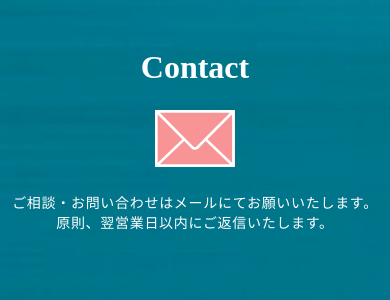
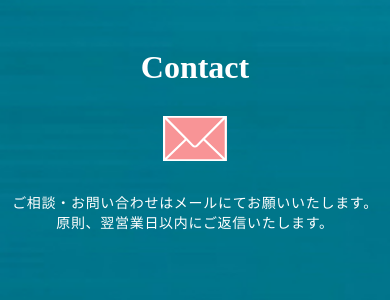
Before and after one commit to Taiji-Namba/portfolio-site-WP, a PHP site: page / in a window 390 px wide. Shown: the part 5559-5859 px from the top of the page. Run offline with PHP 8.4, Linux system fonts and the light colour scheme; some libraries are stand-ins or nearby versions.

Commit message:
お問い合わせアイコン スマホ用に縮小

```diff
--- a/style.css
+++ b/style.css
@@ -461,6 +461,13 @@ nav li {
   text-align: center;
 }
 
+@media screen and (max-width: 520px) {
+  .contact-container img {
+    -webkit-transform: scale(0.8);
+            transform: scale(0.8);
+  }
+}
+
 .contact-container p {
   font-size: 1.6rem;
   letter-spacing: 0.05em;
--- a/style.scss
+++ b/style.scss
@@ -410,6 +410,12 @@ nav {
   text-align: center;
 }
 
+.contact-container img  {
+  @include mq() {
+    transform: scale(0.8);
+  }
+}
+
 .contact-container p {
   font-size: 1.6rem;
   letter-spacing: 0.05em;
```
Also changed, not shown: 1 other file.
